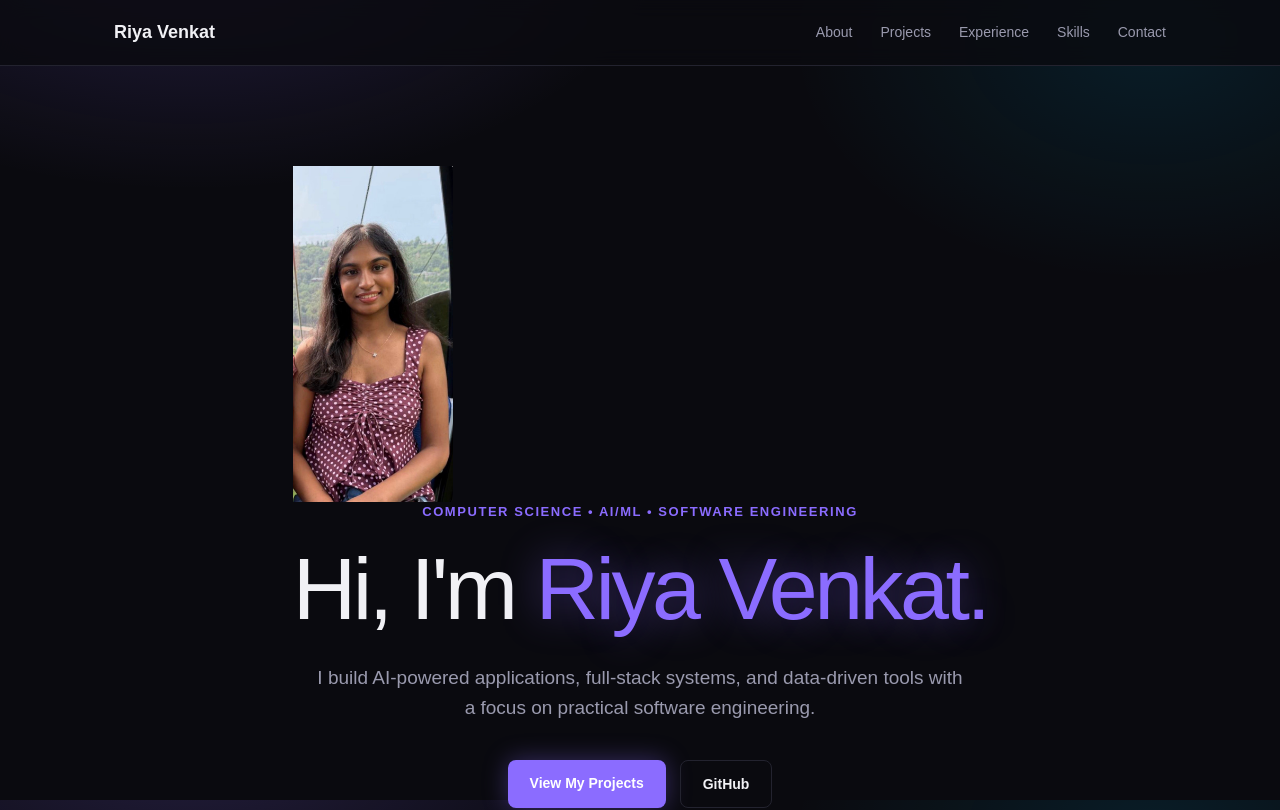
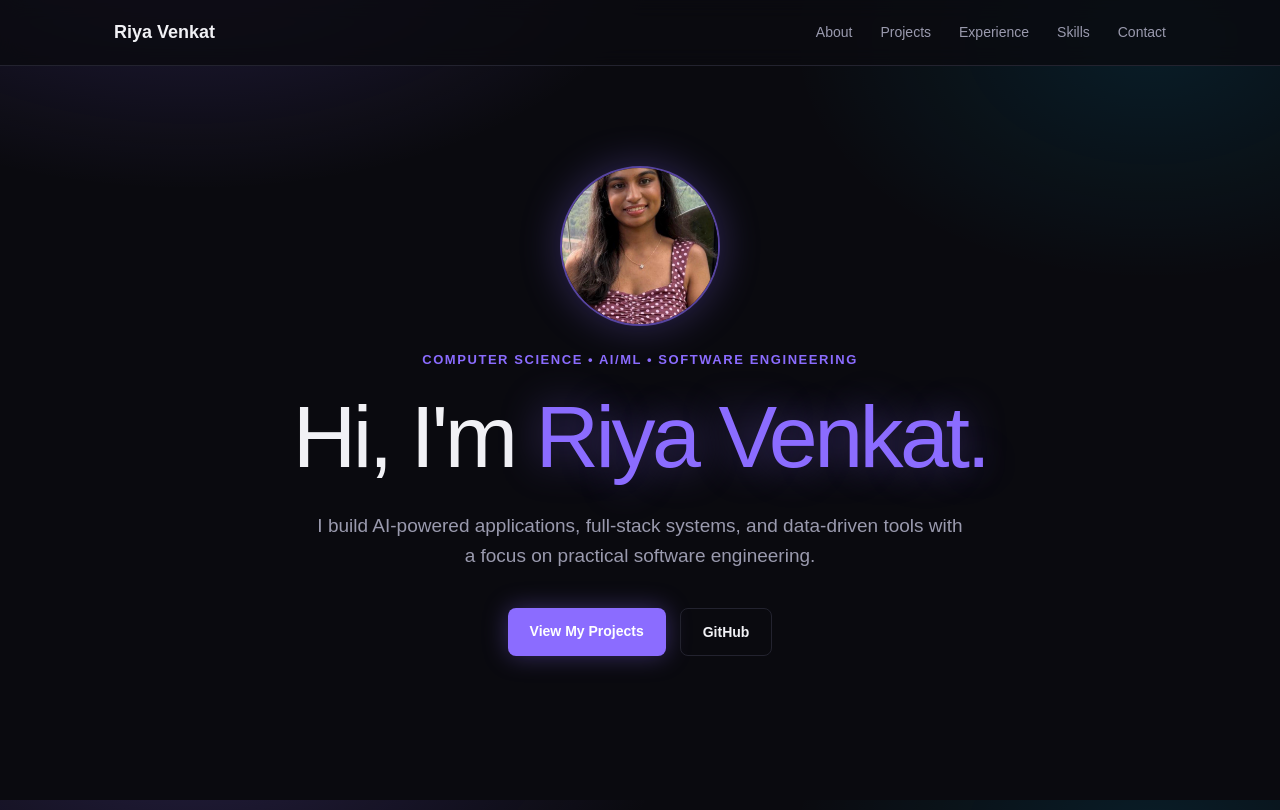
Before and after one commit to riyav-star/portfolio, a Next.js app in the folder portfolio/: page / in a window 1280 px wide. Shown: the top 810 px of the page. Built offline with nearby package versions, Linux system fonts and the light colour scheme.

Commit message:
Update globals.css

```diff
--- a/portfolio/src/app/globals.css
+++ b/portfolio/src/app/globals.css
@@ -410,3 +410,13 @@ a {
     gap: 15px;
   }
 }
+
+.profile-photo {
+  width: 160px;
+  height: 160px;
+  margin: 0 auto 24px;
+  border-radius: 50%;
+  object-fit: cover;
+  border: 2px solid rgba(var(--accent-rgb), 0.6);
+  box-shadow: 0 0 40px rgba(var(--accent-rgb), 0.3);
+}
```
